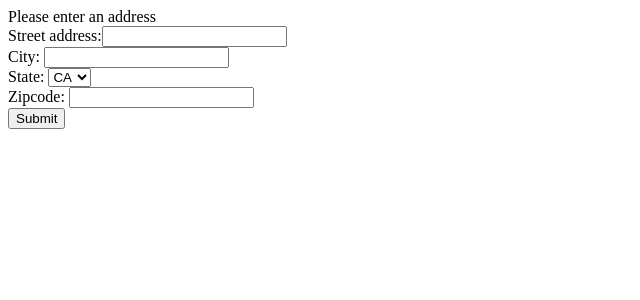
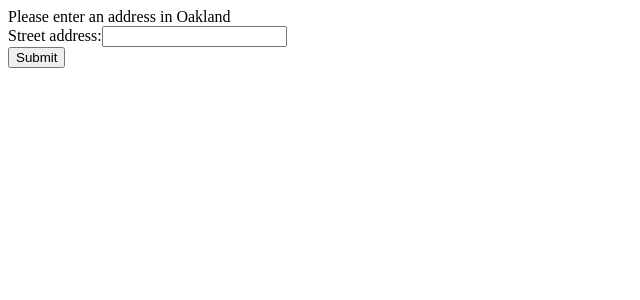
Before and after one commit to stroopwafel79/Safe-Home, a Flask app: page / in a window 1280 px wide. Shown: the top 300 px of the page, without its empty margins (0-640 px from the left). Run offline with Flask 2, Linux system fonts and the light colour scheme.

Commit message:
geocoder now on server side, lat/lng from results used as center of map and to populate range of crimes and homes

```diff
--- a/server.py
+++ b/server.py
@@ -8,7 +8,7 @@ from flask_debugtoolbar import DebugToolbarExtension
 from module import (get_gkey, get_crimedata_by_latlong_range,
 					get_homedata_by_latlong_range)
 from pprint import pprint
-import geocoder
+import googlemaps
 
 from flask_sqlalchemy import SQLAlchemy
 
@@ -43,30 +43,25 @@ def get_gmap():
 	"""
 	# get the address from homepage input
 	street_adrs = request.args.get("address")
-	city = request.args.get("city")
-	state = request.args.get("state")
-	zipcode = request.args.get("zip")
-	address = " ".join([street_adrs, city, state, zipcode])
+	address = " ".join([street_adrs, "Oakland, CA"])
 
-	print("\nAAAAAAAAAA")
-	print(address)
-	# create a geocoder object with input address as argument
-	##### can I set Oakland, CA here?
-	g = geocoder.google(address)
-	print("\n GGGGGGGGGGGG")
-	pprint(g)
 
-	# get google map secret key for API call in JavaScript
-	gkey = get_gkey();
 
-	# These are hardcoded for now until I figure out how to get them from google's
-	# geocoder in map.html
-	input_lat = 37.839535
-	input_lng = -122.2684415
+	# create a google maps object
+	gmaps = googlemaps.Client(key=get_gkey())
+
+	# Geocoding an address
+	geocode_result = gmaps.geocode(address)
+
+	# get lat/lng (as float) of input address from geocode results
+	input_lat = geocode_result[0]["geometry"]["location"]["lat"]
+	input_lng = geocode_result[0]["geometry"]["location"]["lng"]
 
 	return render_template(
 						   "map.html",
-						   gkey=gkey,
+						   gkey=get_gkey(),
+						   input_lat=input_lat,
+						   input_lng=input_lng,
 						   crime_data=get_crimedata_by_latlong_range(input_lat, input_lng),
 						   homes_for_sale_data=get_homedata_by_latlong_range(input_lat, input_lng)
 	 					   )
--- a/templates/homepage.html
+++ b/templates/homepage.html
@@ -4,32 +4,12 @@
 
 {% block content %}
 	<form action="/map">
-		Please enter an address
+		Please enter an address in Oakland
 		<div>
 		  Street address:<input type="text" name="address">
 		</div>
 		<div>
-		  City:
-		  <input type="text" name="city">
+		   <input type="submit">
 		</div>
-		<div>
-		  State:
-		  <select name="state">
-		  	<option value="california">CA</option>
-		  	<option value="florida">FL</option>
-		  	<option value="new_hampshire">NH</option>
-		  	<option value="oregon">OR</option>
-		  	<option value="washington">WA</option>
-		  	<option value="new_york">NY</option>
-		  	<option value="massachusettes">MA</option>
-		  </select>
-		 </div>
-		 <div>
-		 	Zipcode:
-			<input type="text" name="zip">
-		 </div>
-		 <div>
-		 	<input type="submit">
-		 </div>
 	</form>
 {% endblock %}
```
Also changed, not shown: templates/map.html (+19 -9 lines).
